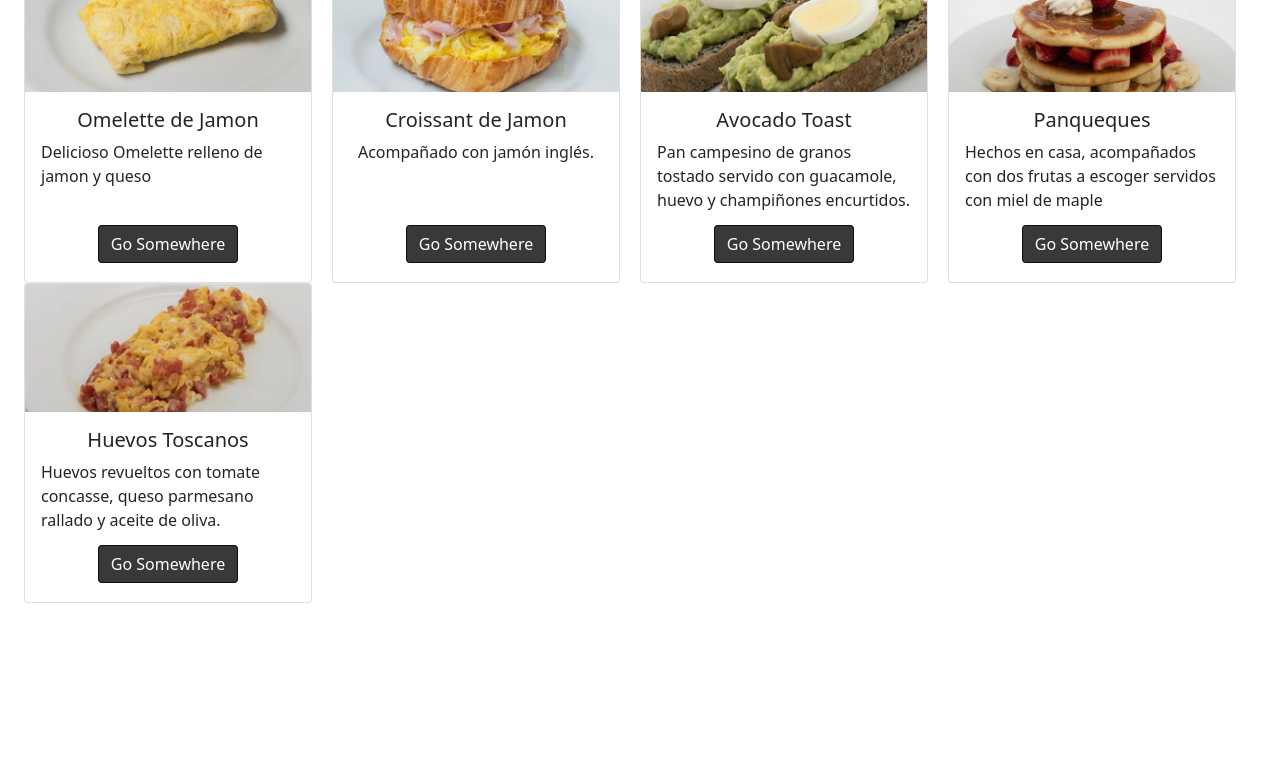
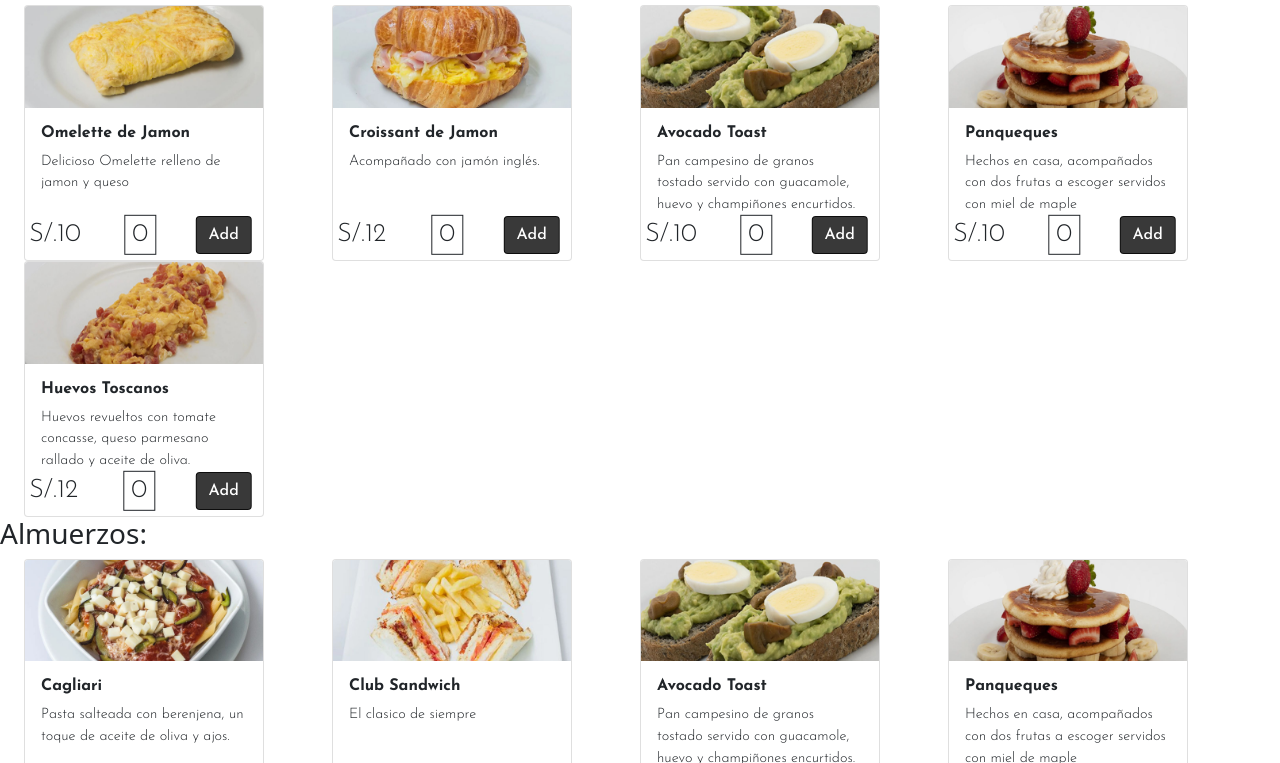
Before and after one commit to Bayzon88/JSProyectoFinal, a website: page index.html in a window 1280 px wide. Shown: the part 195-958 px from the top of the page. Before the commit the page ends 800 px from the top, so only its background shows below. Drawn offline with nearby package versions, Linux system fonts and the light colour scheme.

Commit message:
entrega proyecto final 2

```diff
--- /dev/null
+++ b/cardElements.js
@@ -0,0 +1,172 @@
+//Data para web
+const dataDesayunos = [
+  {
+    nombre: "Omelette de Jamon",
+    id: 1,
+    precio: 10,
+    descripcion: "Delicioso Omelette relleno de jamon y queso",
+    source: "./assets/img/omelette_jamon.jpeg",
+  },
+  {
+    nombre: "Croissant de Jamon",
+    id: 2,
+    precio: 12,
+    descripcion: "Acompañado con jamón inglés.",
+    source: "./assets/img/croissant_jamon.jpeg",
+  },
+  {
+    nombre: "Avocado Toast",
+    id: 3,
+    precio: 10,
+    descripcion:
+      "Pan campesino de granos tostado servido con guacamole, huevo y champiñones encurtidos.",
+    source: "./assets/img/avocado_toast.jpeg",
+  },
+  {
+    nombre: "Panqueques",
+    id: 4,
+    precio: 10,
+    descripcion:
+      "Hechos en casa, acompañados con dos frutas a escoger servidos con miel de maple",
+    source: "./assets/img/panqueques.jpeg",
+  },
+  {
+    nombre: "Huevos Toscanos",
+    id: 5,
+    precio: 12,
+    descripcion:
+      "Huevos revueltos con tomate concasse, queso parmesano rallado y aceite de oliva. ",
+    source: "./assets/img/huevos_toscanos.jpeg",
+  },
+];
+
+const dataAlmuerzos = [
+  {
+    nombre: "Cagliari",
+    id: 1,
+    precio: 25,
+    descripcion:
+      "Pasta salteada con berenjena, un toque de aceite de oliva y ajos.",
+    source: "./assets/img/cagliari.jpeg",
+  },
+  {
+    nombre: "Club Sandwich",
+    id: 2,
+    precio: 32.0,
+    descripcion: "El clasico de siempre",
+    source: "./assets/img/club_sandwich.jpeg",
+  },
+  {
+    nombre: "Avocado Toast",
+    id: 3,
+    precio: 10.5,
+    descripcion:
+      "Pan campesino de granos tostado servido con guacamole, huevo y champiñones encurtidos.",
+    source: "./assets/img/avocado_toast.jpeg",
+  },
+  {
+    nombre: "Panqueques",
+    id: 4,
+    precio: 10.5,
+    descripcion:
+      "Hechos en casa, acompañados con dos frutas a escoger servidos con miel de maple",
+    source: "./assets/img/panqueques.jpeg",
+  },
+  {
+    nombre: "Huevos Toscanos",
+    id: 5,
+    precio: 12.0,
+    descripcion:
+      "Huevos revueltos con tomate concasse, queso parmesano rallado y aceite de oliva. ",
+    source: "./assets/img/huevos_toscanos.jpeg",
+  },
+];
+
+//Start of Card Functions
+//Variables para funciones del Card
+const cardSize = "15rem";
+const cardColSize = ["col-xl-3", "col-lg-4", "col-md-4", "col-sm-6"];
+
+//elementos del DOM
+
+//instrucciones
+const crearDiv = document.createElement("div");
+
+/*funciones de elementos, indicando tipo de producto
+y data de procedencia renderiza todos los cards*/
+const createAllCards = (producto, data) => {
+  const productos = document.getElementById(producto);
+  const cardContainer = productos.appendChild(document.createElement("div"));
+  cardContainer.classList.add("row", "container-fluid");
+
+  //crear cards de bootstrap
+  for (let loop = 0; loop < data.length; loop++) {
+    const cards = cardContainer.appendChild(document.createElement("div"));
+    cardColSize.forEach((clase) => {
+      //clases variadas de bootstrap para responsive
+      cards.classList.add(clase);
+    });
+
+    //contenedor de bootstrap para card
+    const cardItem = cards.appendChild(document.createElement("div"));
+    cardItem.classList.add("card");
+    cardItem.style.width = cardSize;
+    //img
+    const cardImage = cardItem.appendChild(document.createElement("img"));
+    cardImage.classList.add("card-img-top");
+    cardImage.setAttribute("src", data[loop]["source"]);
+
+    // Inicio de Crear card-body y elementos dentro
+    const cardBody = cardItem.appendChild(document.createElement("div"));
+    cardBody.classList.add("card-body");
+    cardBody.setAttribute("id", "card-body");
+
+    const cardTitle = cardBody.appendChild(document.createElement("h5"));
+    cardTitle.classList.add("card-title");
+    cardTitle.innerHTML = data[loop]["nombre"];
+
+    const cardText = cardBody.appendChild(document.createElement("p"));
+    cardText.classList.add("card-text");
+    cardText.innerHTML = data[loop]["descripcion"];
+
+    const seccionPrecios = cardBody.appendChild(document.createElement("div"));
+    seccionPrecios.classList.add("precioProd");
+
+    const precio = seccionPrecios.appendChild(document.createElement("p"));
+    precio.innerHTML = "S/." + data[loop]["precio"];
+
+    const menos = seccionPrecios.appendChild(document.createElement("a"));
+    menos.setAttribute("href", "");
+    menos.setAttribute("id", "btn-menos");
+    menos
+      .appendChild(document.createElement("i"))
+      .classList.add("far", "fa-minus-circle"); //simbolo + del cardfooter
+
+    const cantItems = seccionPrecios.appendChild(document.createElement("p"));
+    cantItems.classList.add("cant-items");
+    cantItems.innerHTML = 0;
+    const mas = seccionPrecios.appendChild(document.createElement("a"));
+    mas.setAttribute("href", "");
+    mas.setAttribute("id", "btn-mas");
+    mas
+      .appendChild(document.createElement("i"))
+      .classList.add("far", "fa-plus-circle"); //simbolo - del cardfooter
+    const cardButton = cardBody.appendChild(document.createElement("a"));
+
+    cardButton.classList.add("btn", "btn-primary", "btn-card-custom");
+    cardButton.innerHTML = "Add";
+    //fin de crear card-body y elementos otros
+  }
+};
+createAllCards("desayunos", dataDesayunos);
+createAllCards("almuerzos", dataAlmuerzos);
+
+//End of Card Functions
+const btnMas = document.getElementById("btn-mas");
+
+btnMas.onclick = (event) => {
+  event.preventDefault();
+  const cantidadActual = document.querySelector(".cant-items").innerHTML;
+  let cantidadNueva = parseInt(cantidadActual) + 1;
+  document.querySelector(".cant-items").innerHTML = cantidadNueva;
+};
--- a/elementos.js
+++ /dev/null
@@ -1,90 +0,0 @@
-//Data para web
-const dataBase = [
-  {
-    nombre: "Omelette de Jamon",
-    id: 1,
-    precio: 10.5,
-    descripcion: "Delicioso Omelette relleno de jamon y queso",
-    source: "./assets/img/omelette_jamon.jpeg",
-  },
-  {
-    nombre: "Croissant de Jamon",
-    id: 2,
-    precio: 12,
-    descripcion: "Acompañado con jamón inglés.",
-    source: "./assets/img/croissant_jamon.jpeg",
-  },
-  {
-    nombre: "Avocado Toast",
-    id: 3,
-    precio: 10.5,
-    descripcion:
-      "Pan campesino de granos tostado servido con guacamole, huevo y champiñones encurtidos.",
-    source: "./assets/img/avocado_toast.jpeg",
-  },
-  {
-    nombre: "Panqueques",
-    id: 4,
-    precio: 10.5,
-    descripcion:
-      "Hechos en casa, acompañados con dos frutas a escoger servidos con miel de maple",
-    source: "./assets/img/panqueques.jpeg",
-  },
-  {
-    nombre: "Huevos Toscanos",
-    id: 5,
-    precio: 12,
-    descripcion:
-      "Huevos revueltos con tomate concasse, queso parmesano rallado y aceite de oliva. ",
-    source: "./assets/img/huevos_toscanos.jpeg",
-  },
-];
-
-//Variables para funciones
-const cardSize = "18rem";
-const cardColSize = "col-xl-3";
-
-//elementos del DOM
-const productos = document.getElementById("productos");
-
-//instrucciones
-const crearDiv = document.createElement("div");
-
-//funciones de elementos
-const createCards = () => {
-  const cardContainer = productos.appendChild(document.createElement("div"));
-  cardContainer.classList.add("row", "container-fluid");
-
-  //crear cards de bootstrap
-  for (let loop = 0; loop < dataBase.length; loop++) {
-    const cards = cardContainer.appendChild(document.createElement("div"));
-    cards.classList.add(cardColSize);
-    //contenedor de bootstrap para card
-    const cardItem = cards.appendChild(document.createElement("div"));
-    cardItem.classList.add("card");
-    cardItem.style.width = cardSize;
-    //img
-    const cardImage = cardItem.appendChild(document.createElement("img"));
-    cardImage.classList.add("card-img-top");
-    cardImage.setAttribute("src", dataBase[loop]["source"]);
-
-    // Inicio de Crear card-body y elementos dentro
-    const cardBody = cardItem.appendChild(document.createElement("div"));
-    cardBody.classList.add("card-body", "btn-custom");
-    cardBody.setAttribute("id", "card-body");
-
-    const cardTitle = cardBody.appendChild(document.createElement("h5"));
-    cardTitle.classList.add("card-title");
-    cardTitle.innerHTML = dataBase[loop]["nombre"];
-
-    const cardText = cardBody.appendChild(document.createElement("p"));
-    cardText.classList.add("card-text");
-    cardText.innerHTML = dataBase[loop]["descripcion"];
-    const cardButton = cardBody.appendChild(document.createElement("a"));
-    cardButton.classList.add("btn", "btn-primary");
-    cardButton.innerHTML = "Go Somewhere";
-
-    //fin de crear card-body y elementos otros
-  }
-};
-createCards();
--- a/index.html
+++ b/index.html
@@ -13,15 +13,23 @@
       crossorigin="anonymous"
     />
 
+    <!-- Fontawesome CDN -->
+    <link
+      rel="stylesheet"
+      href="https://pro.fontawesome.com/releases/v5.10.0/css/all.css"
+      integrity="sha384-AYmEC3Yw5cVb3ZcuHtOA93w35dYTsvhLPVnYs9eStHfGJvOvKxVfELGroGkvsg+p"
+      crossorigin="anonymous"
+    />
     <!-- Personalized Stylesheet -->
     <link rel="stylesheet" href="./assets/css/styles.css" />
+
     <title>Lima Bakery</title>
   </head>
   <body>
     <header>
       <section id="navbar">
         <nav class="navbar navbar-expand-lg navbar-dark bg-dark">
-          <div class="container-fluid">
+          <div class="container">
             <a class="navbar-brand" href="#">Navbar</a>
             <button
               class="navbar-toggler"
@@ -59,7 +67,12 @@
     </section>
     <section id="productos" class="productos">
       <h2>Listado de productos</h2>
+      <h3>Desayunos:</h3>
+      <div id="desayunos"></div>
+      <h3>Almuerzos:</h3>
+      <div id="almuerzos"></div>
     </section>
+    <p class="prueba">0</p>
   </body>
   <script
     src="https://cdn.jsdelivr.net/npm/bootstrap@5.1.1/dist/js/bootstrap.bundle.min.js"
@@ -67,5 +80,5 @@
     crossorigin="anonymous"
   ></script>
 
-  <script src="/elementos.js"></script>
+  <script src="/cardElements.js"></script>
 </html>
--- a/scss/_custom.scss
+++ b/scss/_custom.scss
@@ -1,5 +1,7 @@
-$card-height: 20rem;
-$caret-width: 10rem;
+//Start: "Card custom variables"
+$card-height: 16rem;
+$card-bg: white;
+//End: "Card custom variables"
 
 $primary: rgba(0, 0, 0, 0.775);
 
--- a/scss/_partials/_cards.scss
+++ b/scss/_partials/_cards.scss
@@ -1,16 +1,55 @@
+@import url("https://fonts.googleapis.com/css2?family=Josefin+Sans:wght@300;500;700&display=swap");
+.card,
+.card-body,
+.card-text {
+  font-size: 0.9rem;
+  font-family: "Josefin Sans", sans-serif;
+  font-weight: 300;
+}
+.card-title {
+  font-size: 1rem;
+  font-weight: 600;
+}
+
 .card-img-top {
   width: 100%;
-  height: 10vw;
+  height: 40%;
   object-fit: cover;
 }
 
-.btn-custom {
+.precioProd {
   display: flex;
-  flex-direction: column;
+  width: 68%;
+  justify-content: space-between;
   align-items: center;
-  a {
-    position: absolute;
-    bottom: 0;
-    transform: translateY(-50%);
+
+  position: absolute;
+  top: 90%;
+  left: 20%;
+  transform: translate(-27%, -50%);
+
+  p {
+    height: auto;
+    font-size: 1.6rem;
+    margin: 0;
+  }
+  i {
+    padding: 0 5%;
+    font-size: 1.6rem;
   }
 }
+
+.btn-card-custom {
+  display: flex;
+  position: absolute;
+  top: 90%;
+  right: 0%;
+  transform: translate(-20%, -50%);
+}
+
+.cant-items {
+  width: 2rem;
+
+  border: solid 1px;
+  text-align: center;
+}
```
Also changed, not shown: assets/css/styles.css, assets/img/cagliari.jpeg (added), assets/img/club_sandwich.jpeg (added), scss/_style.scss (added), 1 other file.
